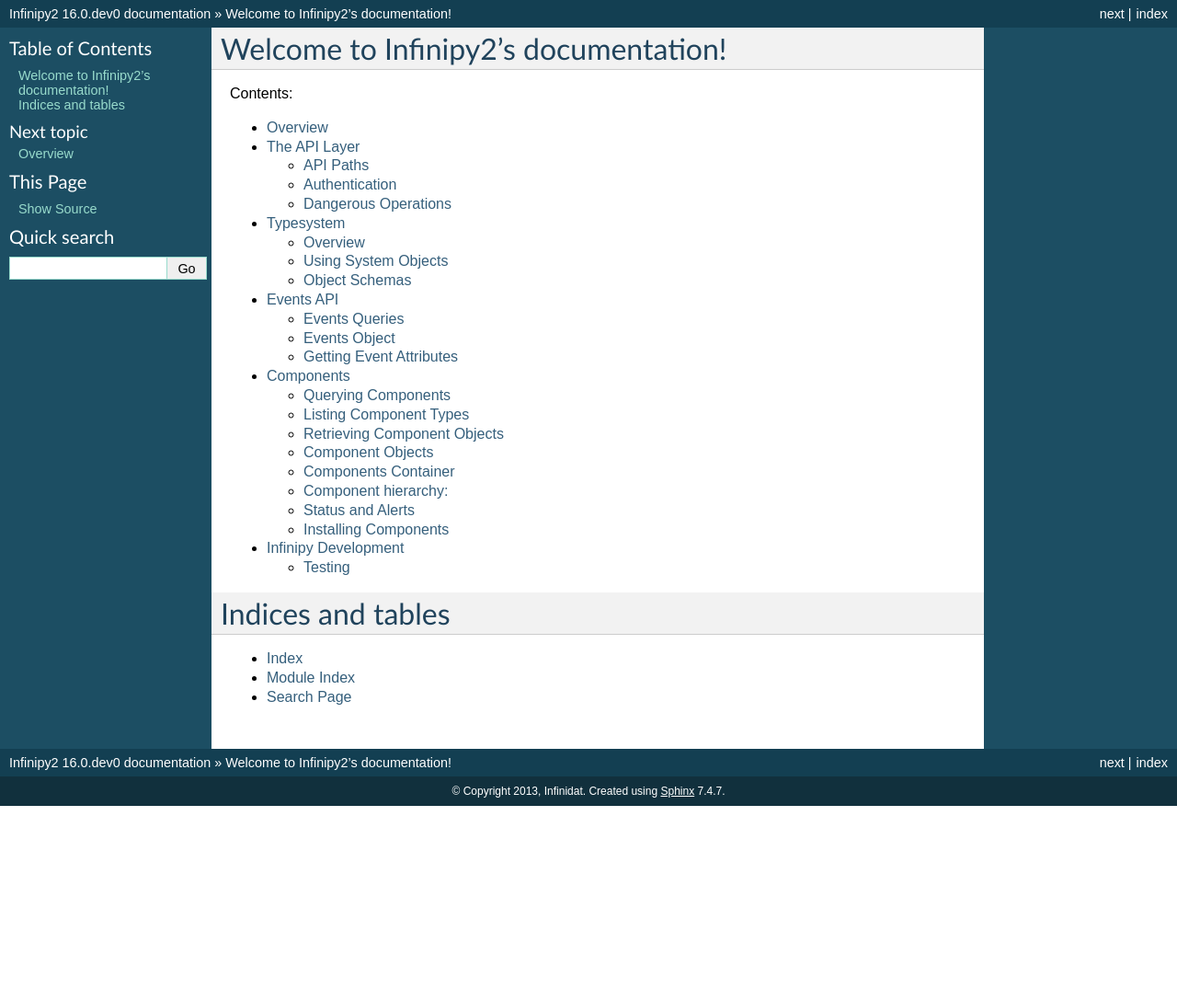
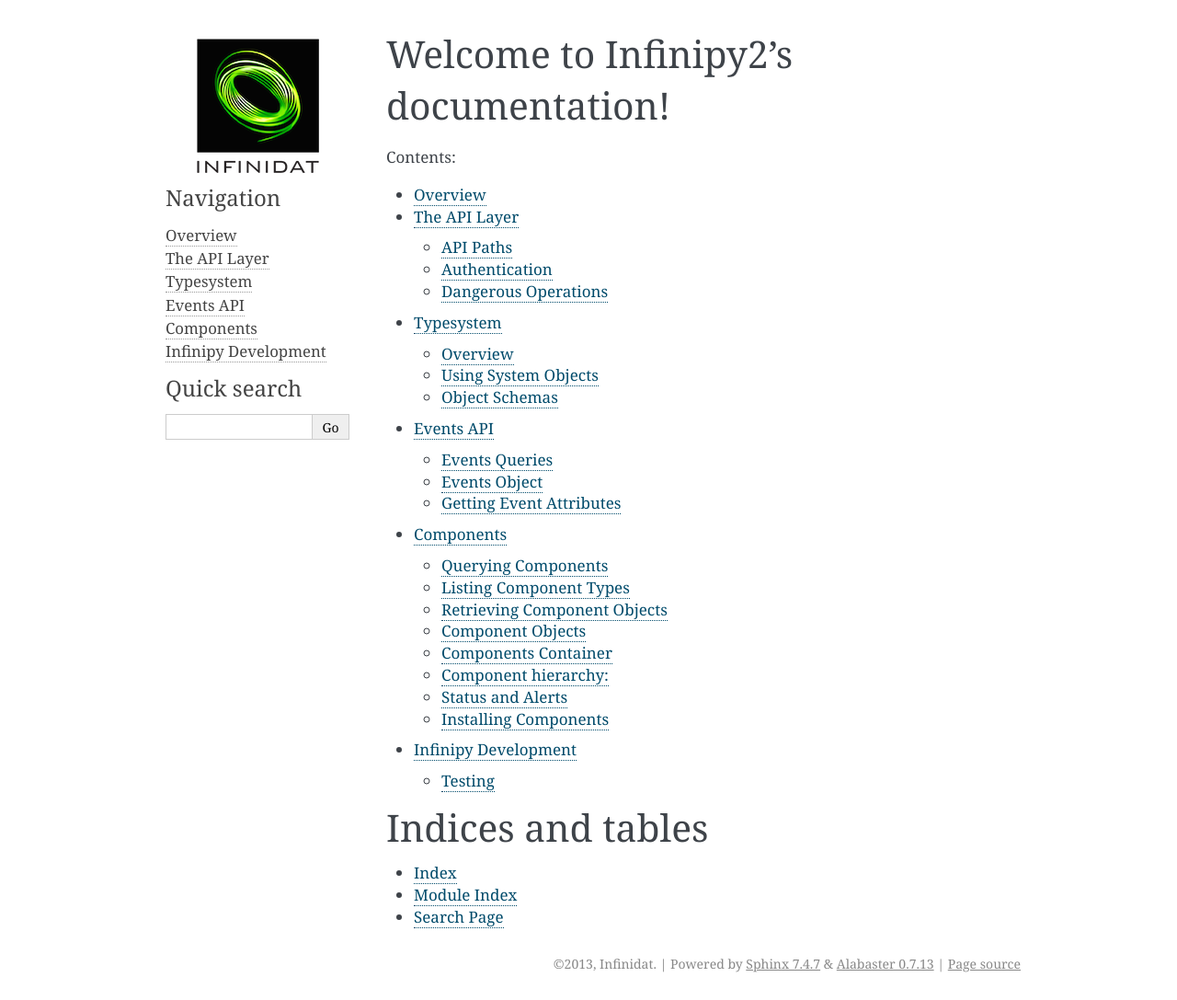
Before and after one commit to Infinidat/infinisdk, a Sphinx documentation site: the page built from doc/index.rst, in a window 1280 px wide. Shown: the whole page at 92% size. Built offline with Sphinx 7.4.7, drawn with Linux system fonts in a browser that asks for light colours; before the commit the page ends 900 px from its top, so only the background shows below that.

Commit message:
Fix docs

```diff
--- a/doc/conf.py
+++ b/doc/conf.py
@@ -25,7 +25,7 @@
 
 # Add any Sphinx extension module names here, as strings. They can be extensions
 # coming with Sphinx (named 'sphinx.ext.*') or your custom ones.
-extensions = ['sphinx.ext.autodoc', 'sphinx.ext.todo']
+extensions = ['sphinx.ext.autodoc', 'sphinx.ext.todo', 'alabaster']
 
 # Add any paths that contain templates here, relative to this directory.
 templates_path = ['_templates']
@@ -91,7 +91,20 @@
 
 # The theme to use for HTML and HTML Help pages.  See the documentation for
 # a list of builtin themes.
-html_theme = 'default'
+import alabaster
+
+html_theme_path = [alabaster.get_path()]
+html_theme = 'alabaster'
+html_theme_options = {
+    "logo": "infinidat-logo-small.png",
+    "github_button": False,
+}
+html_sidebars = {
+   '**': [
+       'about.html', 'navigation.html', 'searchbox.html',
+   ]
+}
+
 
 # Theme options are theme-specific and customize the look and feel of a theme
 # further.  For a list of options available for each theme, see the
```
Also changed, not shown: doc/_static/infinidat-logo-small.png (added), 2 other files.
